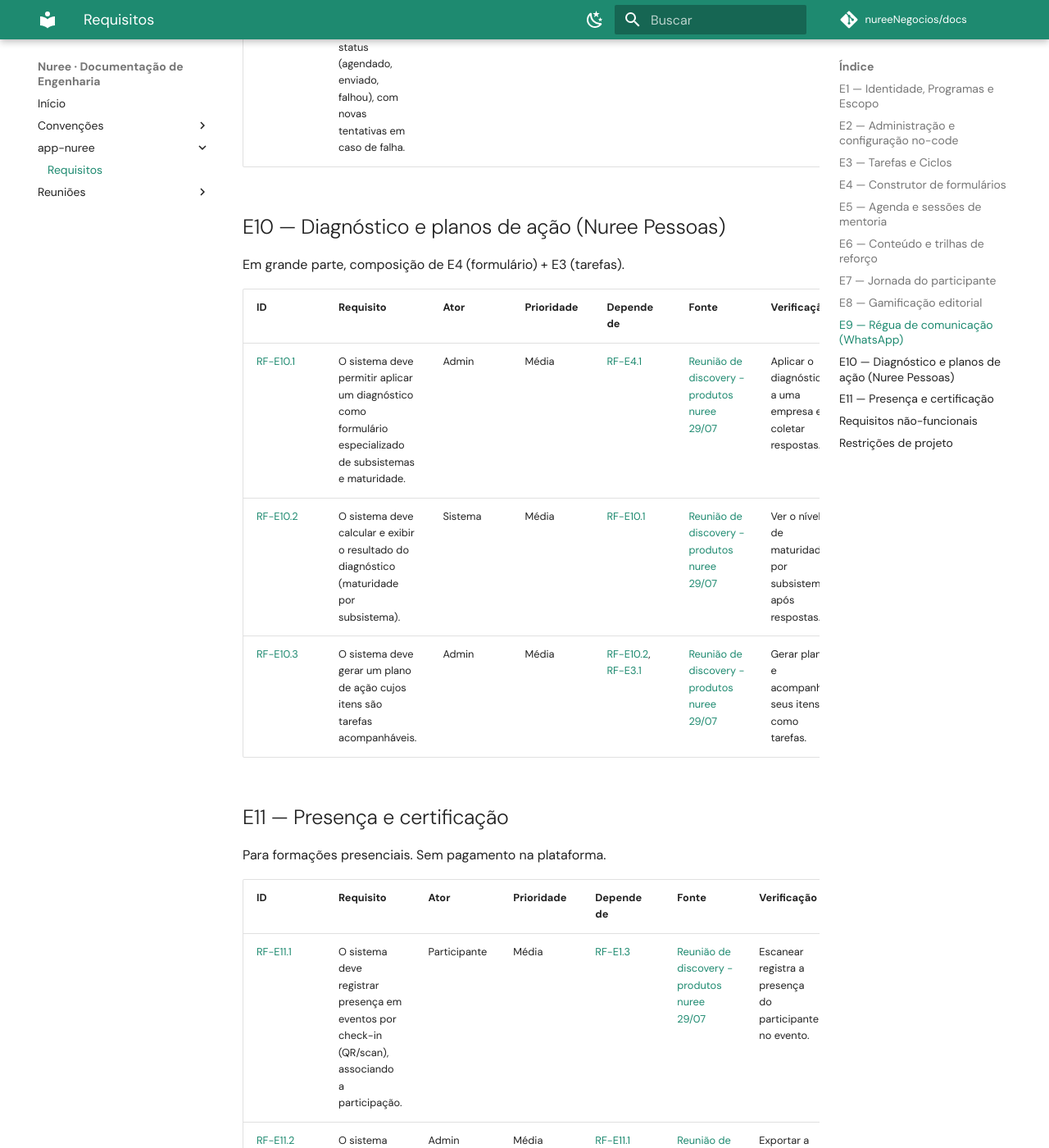
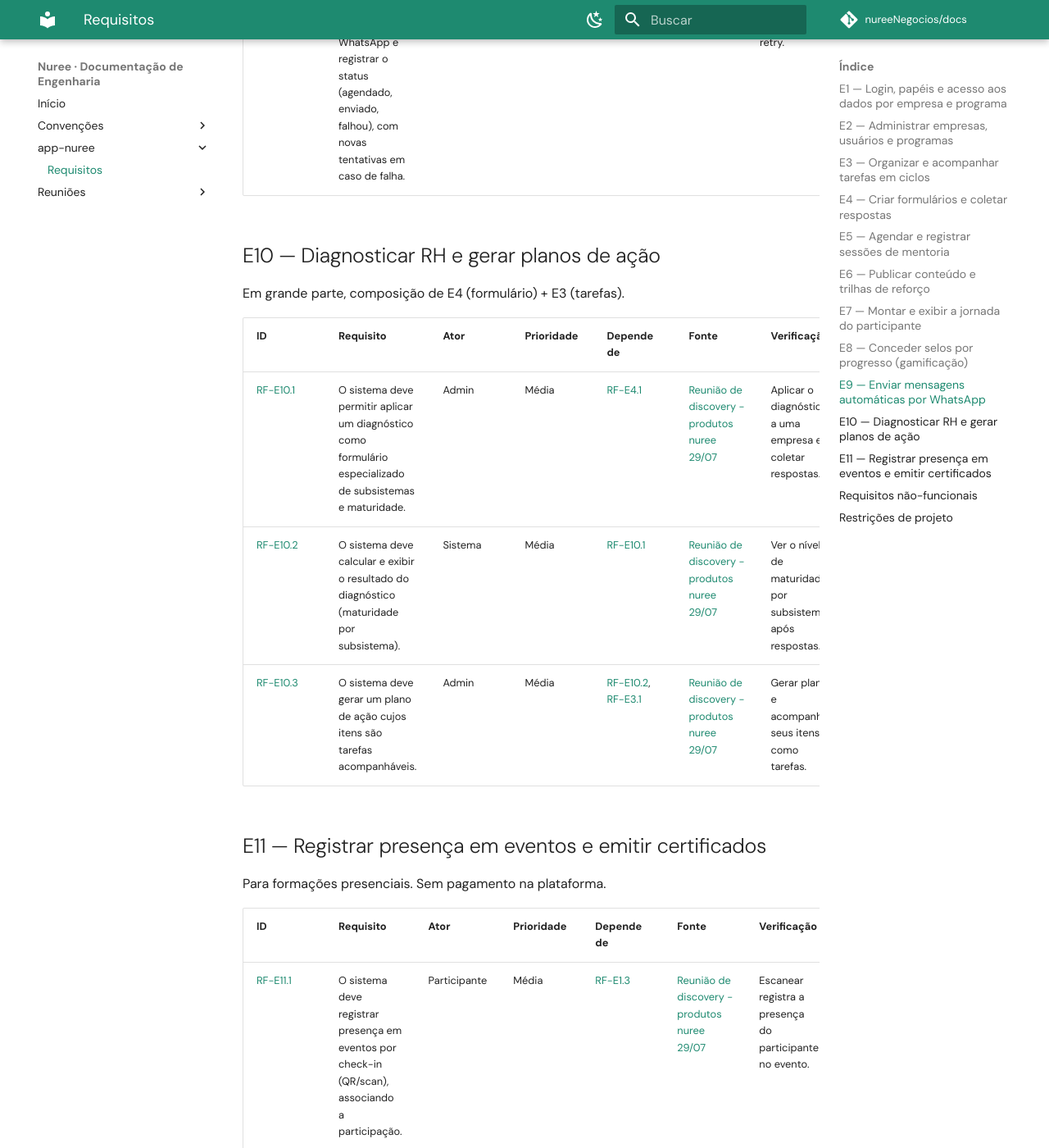
Before and after one commit to nureeNegocios/docs, an MkDocs documentation site: the page built from docs/app-nuree/requisitos.md, in a window 1280 px wide and 1400 px high, scrolled down 14198 px. Shown: the whole window at 82% size. Built offline with MkDocs 1.6.1 and Material for MkDocs 9.7.7, drawn with Linux system fonts in a browser that asks for light colours; comment, search, counter and statistics services are not loaded; some of the changed text lies outside the part shown.

Commit message:
docs: nomes de épicos autoexplicativos
Troca títulos de jargão por frases que descrevem o que cada épico faz
(mantendo os códigos E1..E11 para rastreabilidade).

Co-Authored-By: Claude Opus 4.8 <noreply@anthropic.com>

```diff
--- a/docs/app-nuree/requisitos.md
+++ b/docs/app-nuree/requisitos.md
@@ -4,7 +4,7 @@ Formato, metadados e esquema de IDs em [convenção de escrita](../convencoes/re
 
 ---
 
-## E1 — Identidade, Programas e Escopo
+## E1 — Login, papéis e acesso aos dados por empresa e programa
 
 Alicerce multi-tenant: quem é quem e o que cada um enxerga. É a base de que todos os outros épicos dependem.
 
@@ -22,7 +22,7 @@ Alicerce multi-tenant: quem é quem e o que cada um enxerga. É a base de que to
 | <a id="rf-e1-8">RF-E1.8</a> | O sistema deve permitir a autenticação via conta Google (OAuth), de forma complementar ao login por e-mail e senha. | Todos | Média | [RF-E1.4](#rf-e1-4) | Decisão de projeto | Entrar com Google e, na mesma conta, entrar com e-mail e senha. |
 | <a id="rf-e1-9">RF-E1.9</a> | Se um usuário autentica com Google e já existe conta com aquele e-mail, então o sistema deve vincular as identidades em vez de criar conta duplicada. | Todos | Média | [RF-E1.8](#rf-e1-8) | Decisão de projeto | Login Google com e-mail já cadastrado reutiliza a conta existente. |
 
-## E2 — Administração e configuração no-code
+## E2 — Administrar empresas, usuários e programas
 
 Painel onde o admin opera e **configura os motores sem depender do dev**.
 
@@ -36,7 +36,7 @@ Painel onde o admin opera e **configura os motores sem depender do dev**.
 | <a id="rf-e2-6">RF-E2.6</a> | O sistema deve oferecer painéis de acompanhamento por Programa e por Pessoa. | Admin | Média | [RF-E1.3](#rf-e1-3) | [Reunião de discovery - produtos nuree 29/07](../reunioes/discovery-produtos-2026-07-29.md) | Ver as tarefas/sessões de uma pessoa agrupadas. |
 | <a id="rf-e2-7">RF-E2.7</a> | O sistema deve permitir clonar ou reaplicar um template (formulário, jornada, trilha, selo) a outro programa sem recriá-lo. | Admin | Média | [RF-E2.4](#rf-e2-4) | [Reunião de discovery - produtos nuree 29/07](../reunioes/discovery-produtos-2026-07-29.md) | Aplicar um mesmo formulário a dois programas. |
 
-## E3 — Tarefas e Ciclos
+## E3 — Organizar e acompanhar tarefas em ciclos
 
 Base de acompanhamento (já em produção); passa a pertencer ao Programa. Abaixo, os campos das entidades e o CRUD completo de cada uma.
 
@@ -79,7 +79,7 @@ Base de acompanhamento (já em produção); passa a pertencer ao Programa. Abaix
 !!! question "A confirmar"
     RF-E3.8 assume que excluir um ciclo **devolve** as tarefas à sementeira. Alternativa: **bloquear** a exclusão de ciclo que ainda tenha tarefas. Definir qual comportamento.
 
-## E4 — Construtor de formulários
+## E4 — Criar formulários e coletar respostas
 
 Motor único de formulários, reusado por Mergulho, tarefas de casa, assessment/PDI e diagnóstico.
 
@@ -92,7 +92,7 @@ Motor único de formulários, reusado por Mergulho, tarefas de casa, assessment/
 | <a id="rf-e4-5">RF-E4.5</a> | Quando um participante envia uma resposta, o sistema deve registrá-la e emitir um evento para os módulos interessados. | Sistema | Alta | [RF-E4.4](#rf-e4-4) | Inferência | Envio dispara o evento de resposta enviada. |
 | <a id="rf-e4-6">RF-E4.6</a> | Onde um formulário for do tipo avaliado (quiz), o sistema deve registrar gabarito e pontuação e, opcionalmente, um tempo-limite. | Admin/Sistema | Média | [RF-E4.1](#rf-e4-1) | [Reunião de discovery - produtos nuree 29/07](../reunioes/discovery-produtos-2026-07-29.md) | Responder um quiz produz pontuação conforme o gabarito. |
 
-## E5 — Agenda e sessões de mentoria
+## E5 — Agendar e registrar sessões de mentoria
 
 Auto-agendamento com regras + registro do que foi combinado.
 
@@ -109,7 +109,7 @@ Auto-agendamento com regras + registro do que foi combinado.
 | <a id="rf-e5-9">RF-E5.9</a> | Quando uma sessão é agendada, o sistema deve criar o evento correspondente no Google Calendar do mentor e do participante, com convite. | Sistema | Média | [RF-E5.2](#rf-e5-2), [RF-E5.8](#rf-e5-8) | Decisão de projeto | Agendar cria o evento e envia convite aos dois. |
 | <a id="rf-e5-10">RF-E5.10</a> | Enquanto a agenda Google do mentor estiver conectada, o sistema deve considerar seus horários ocupados para bloquear slots em conflito. | Sistema | Média | [RF-E5.8](#rf-e5-8), [RF-E5.1](#rf-e5-1) | Decisão de projeto | Horário ocupado no Google não aparece como slot disponível. |
 
-## E6 — Conteúdo e trilhas de reforço
+## E6 — Publicar conteúdo e trilhas de reforço
 
 Biblioteca de reforço de aprendizagem, montada pelo admin.
 
@@ -120,7 +120,7 @@ Biblioteca de reforço de aprendizagem, montada pelo admin.
 | <a id="rf-e6-3">RF-E6.3</a> | O sistema deve permitir consumir os itens e marcar o progresso. | Participante | Média | [RF-E6.1](#rf-e6-1), [RF-E1.3](#rf-e1-3) | [Reunião de discovery - produtos nuree 29/07](../reunioes/discovery-produtos-2026-07-29.md) | Marcar item como concluído e ver o progresso. |
 | <a id="rf-e6-4">RF-E6.4</a> | O sistema não deve bloquear conteúdo por não-conclusão (reforço, não vigilância). | Sistema | Média | [RF-E6.3](#rf-e6-3) | [Reunião de discovery - produtos nuree 29/07](../reunioes/discovery-produtos-2026-07-29.md) | Todos os itens acessíveis independentemente do progresso. |
 
-## E7 — Jornada do participante
+## E7 — Montar e exibir a jornada do participante
 
 Espinha que amarra encontros, formulários, trilhas e selos numa linha do tempo. Também um construtor.
 
@@ -131,7 +131,7 @@ Espinha que amarra encontros, formulários, trilhas e selos numa linha do tempo.
 | <a id="rf-e7-3">RF-E7.3</a> | O sistema deve exibir a jornada e o progresso nela. | Participante | Média | [RF-E7.1](#rf-e7-1), [RF-E1.3](#rf-e1-3) | [Reunião de discovery - produtos nuree 29/07](../reunioes/discovery-produtos-2026-07-29.md) | Participante vê a linha do tempo e onde está. |
 | <a id="rf-e7-4">RF-E7.4</a> | Quando o participante conclui uma etapa, o sistema deve registrar a conclusão e emitir um evento. | Sistema | Média | [RF-E7.3](#rf-e7-3) | Inferência | Concluir etapa dispara o evento de etapa concluída. |
 
-## E8 — Gamificação editorial
+## E8 — Conceder selos por progresso (gamificação)
 
 Selos por pilar/competência, silenciosos e editoriais.
 
@@ -141,7 +141,7 @@ Selos por pilar/competência, silenciosos e editoriais.
 | <a id="rf-e8-2">RF-E8.2</a> | Quando um critério de selo é satisfeito, o sistema deve conceder o selo ao participante. | Sistema | Média | [RF-E8.1](#rf-e8-1), [RF-E7.4](#rf-e7-4) | [Reunião de discovery - produtos nuree 29/07](../reunioes/discovery-produtos-2026-07-29.md) | Cumprir o critério concede o selo automaticamente. |
 | <a id="rf-e8-3">RF-E8.3</a> | O sistema deve exibir os selos do participante em estética silenciosa, sem ranking, streak ou confete. | Participante | Média | [RF-E8.2](#rf-e8-2) | PRODUCT.md | Tela de selos sem elementos competitivos. |
 
-## E9 — Régua de comunicação (WhatsApp)
+## E9 — Enviar mensagens automáticas por WhatsApp
 
 Mensagens automáticas antes e depois de cada encontro.
 
@@ -151,7 +151,7 @@ Mensagens automáticas antes e depois de cada encontro.
 | <a id="rf-e9-2">RF-E9.2</a> | Quando um gatilho ocorre (antes/depois de encontro, ou X horas antes de uma sessão), o sistema deve agendar o disparo. | Sistema | Média | [RF-E9.1](#rf-e9-1), [RF-E7.1](#rf-e7-1) | [Reunião de discovery - produtos nuree 29/07](../reunioes/discovery-produtos-2026-07-29.md) | Gatilho cria um disparo agendado para o momento certo. |
 | <a id="rf-e9-3">RF-E9.3</a> | O sistema deve enviar as mensagens via WhatsApp e registrar o status (agendado, enviado, falhou), com novas tentativas em caso de falha. | Sistema | Média | [RF-E9.2](#rf-e9-2) | Decisão de projeto | Disparo enviado atualiza status; falha gera retry. |
 
-## E10 — Diagnóstico e planos de ação (Nuree Pessoas)
+## E10 — Diagnosticar RH e gerar planos de ação
 
 Em grande parte, composição de E4 (formulário) + E3 (tarefas).
 
@@ -161,7 +161,7 @@ Em grande parte, composição de E4 (formulário) + E3 (tarefas).
 | <a id="rf-e10-2">RF-E10.2</a> | O sistema deve calcular e exibir o resultado do diagnóstico (maturidade por subsistema). | Sistema | Média | [RF-E10.1](#rf-e10-1) | [Reunião de discovery - produtos nuree 29/07](../reunioes/discovery-produtos-2026-07-29.md) | Ver o nível de maturidade por subsistema após respostas. |
 | <a id="rf-e10-3">RF-E10.3</a> | O sistema deve gerar um plano de ação cujos itens são tarefas acompanháveis. | Admin | Média | [RF-E10.2](#rf-e10-2), [RF-E3.1](#rf-e3-1) | [Reunião de discovery - produtos nuree 29/07](../reunioes/discovery-produtos-2026-07-29.md) | Gerar plano e acompanhar seus itens como tarefas. |
 
-## E11 — Presença e certificação
+## E11 — Registrar presença em eventos e emitir certificados
 
 Para formações presenciais. Sem pagamento na plataforma.
 
```
